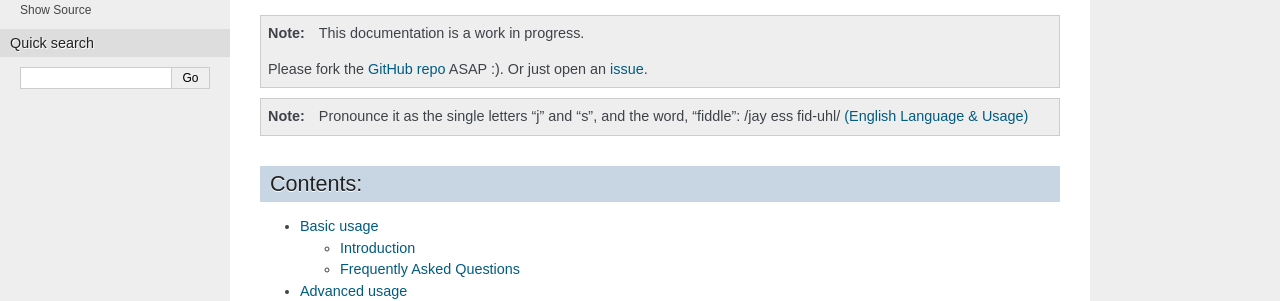
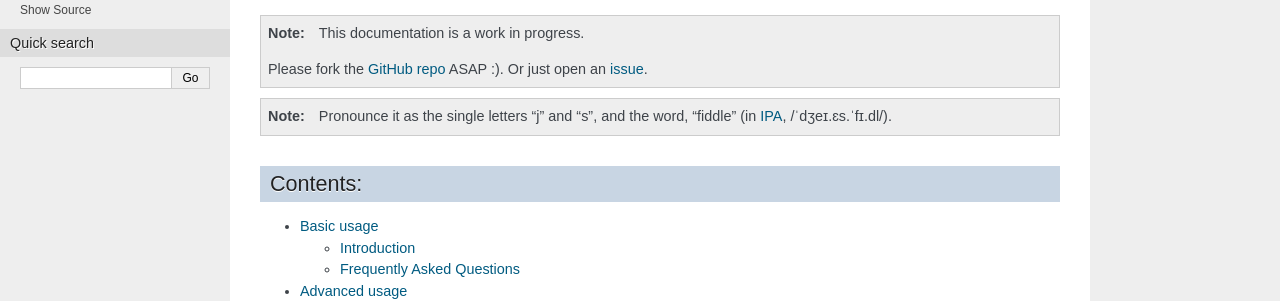
Before and after one commit to jsfiddle/jsfiddle-users, a Sphinx documentation site: the page built from docs/index.rst, in a window 1280 px wide. Shown: the part 289-590 px from the top of the page. Built offline with Sphinx 7.4.7, drawn with Linux system fonts in a browser that asks for light colours.

Commit message:
Use IPA to describe pronunciation of "jsFiddle"
It is important to be precise when describing pronunciations. The best
way to do so is to use the International Phonetic Alphabet, and not
resort to fudgy phonetic spellings, especially ones based on the
notoriously inaccurate orthography of English.

```diff
--- a/docs/index.rst
+++ b/docs/index.rst
@@ -33,8 +33,9 @@ Please join to the `jsfiddle-users mailing list
 
 .. note::
    Pronounce it as the single letters "j" and "s", and the word,
-   "fiddle": /jay ess fid-uhl/ `(English Language & Usage)
-   <http://english.stackexchange.com/questions/8688/pronunciation-of-jsfiddle>`_
+   "fiddle" (in `IPA`_, /ˈdʒeɪ.ɛs.ˈfɪ.dl/).
+
+.. _IPA: http://en.wikipedia.org/wiki/International_Phonetic_Alphabet
 
 
 Contents:
```
